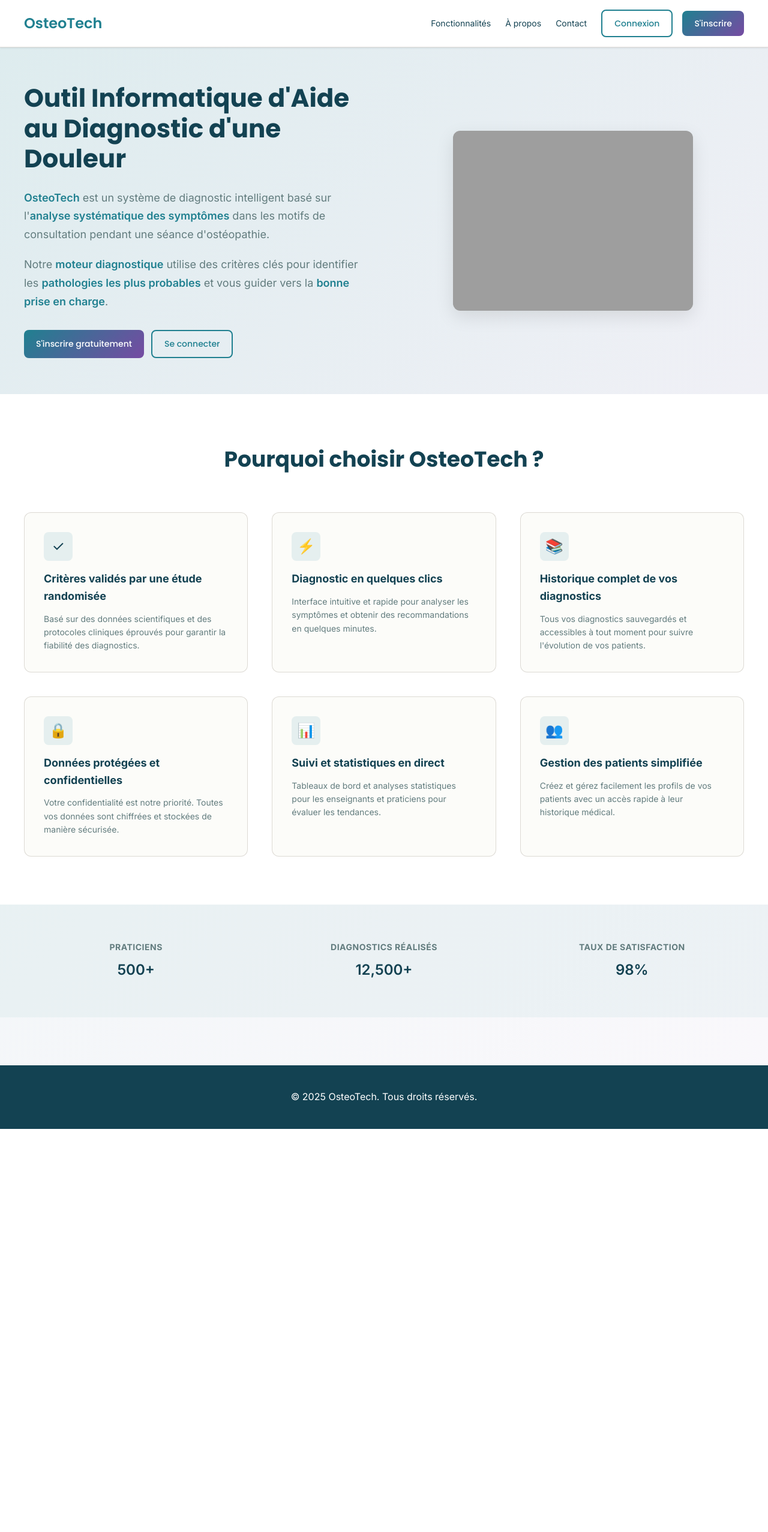
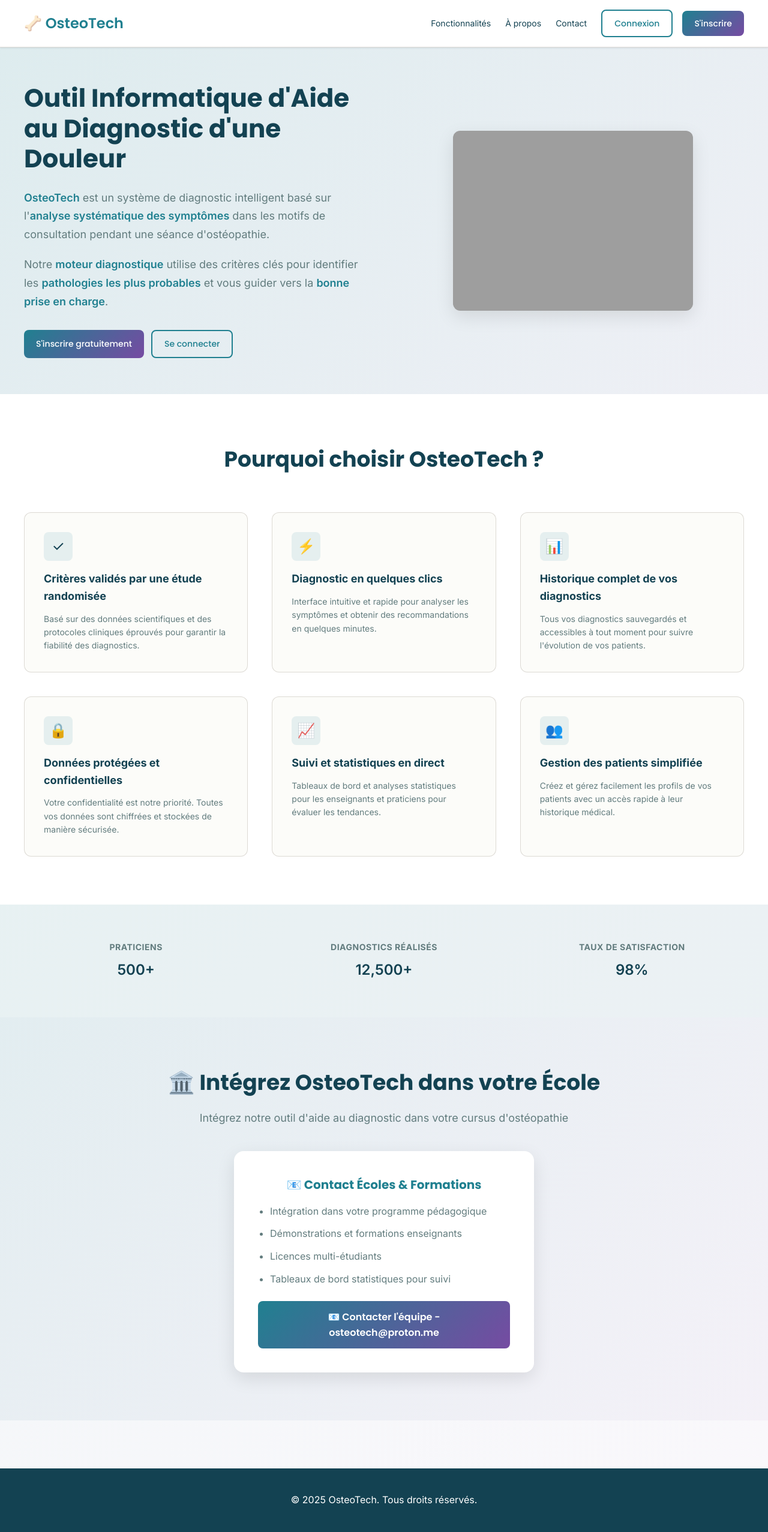
Before and after one commit to Osteo8420/Osteotech, a Flask app: page / in a window 1280 px wide. Shown: the whole page at 60% size. Before the commit the page ends 1882 px from the top, so only its background shows below. Run offline with Flask 3, Linux system fonts and the light colour scheme; some libraries are stand-ins or nearby versions; grey boxes are pictures that could not be loaded.

Commit message:
ajout session contact dans index

```diff
--- a/templates/index.html
+++ b/templates/index.html
@@ -17,13 +17,18 @@
             --color-bg: #fcfcf9;
             --color-surface: #ffffff;
             --color-border: rgba(94, 82, 64, 0.2);
-            --color-success: #20808d;
-            --font-family: 'Inter', -apple-system, BlinkMacSystemFont, sans-serif;
+            --font-family: Inter, -apple-system, BlinkMacSystemFont, sans-serif;
             --shadow-sm: 0 1px 3px rgba(0, 0, 0, 0.1);
             --shadow-md: 0 4px 12px rgba(0, 0, 0, 0.1);
             --shadow-lg: 0 10px 30px rgba(0, 0, 0, 0.1);
         }
-        * { box-sizing: border-box; margin: 0; padding: 0; }
+
+        * {
+            box-sizing: border-box;
+            margin: 0;
+            padding: 0;
+        }
+
         body {
             font-family: var(--font-family);
             background: linear-gradient(135deg, rgba(32, 128, 144, 0.08) 0%, rgba(118, 75, 162, 0.04) 100%);
@@ -31,6 +36,7 @@
             line-height: 1.6;
             min-height: 100vh;
         }
+
         /* Header Navigation */
         header {
             background: var(--color-surface);
@@ -41,6 +47,7 @@
             z-index: 100;
             box-shadow: var(--shadow-sm);
         }
+
         .header-container {
             max-width: 1200px;
             margin: 0 auto;
@@ -48,6 +55,7 @@
             justify-content: space-between;
             align-items: center;
         }
+
         .logo {
             font-size: 24px;
             font-weight: 600;
@@ -56,18 +64,39 @@
             display: flex;
             align-items: center;
             gap: 8px;
-            font-family: 'Poppins', sans-serif;
+            font-family: Poppins, sans-serif;
         }
-        nav { display: flex; gap: 24px; align-items: center; }
+
+        nav {
+            display: flex;
+            gap: 24px;
+            align-items: center;
+        }
+
         nav a {
             color: var(--color-text);
             text-decoration: none;
             font-size: 14px;
             transition: color 0.3s ease;
         }
-        nav a:hover { color: var(--color-primary); }
-        .nav-right { display: flex; gap: 1rem; align-items: center; }
-        .user-info { background: rgba(32, 128, 144, 0.1); padding: 0.5rem 1rem; border-radius: 8px; font-size: 14px; }
+
+        nav a:hover {
+            color: var(--color-primary);
+        }
+
+        .nav-right {
+            display: flex;
+            gap: 1rem;
+            align-items: center;
+        }
+
+        .user-info {
+            background: rgba(32, 128, 144, 0.1);
+            padding: 0.5rem 1rem;
+            border-radius: 8px;
+            font-size: 14px;
+        }
+
         .btn {
             display: inline-flex;
             align-items: center;
@@ -80,30 +109,36 @@
             border: none;
             text-decoration: none;
             transition: all 0.3s ease;
-            font-family: 'Poppins', sans-serif;
+            font-family: Poppins, sans-serif;
         }
+
         .btn--primary {
             background: linear-gradient(135deg, var(--color-primary), var(--color-secondary));
             color: white;
         }
+
         .btn--primary:hover {
             box-shadow: var(--shadow-lg);
             transform: translateY(-2px);
         }
+
         .btn--secondary {
             background: transparent;
             color: var(--color-primary);
             border: 2px solid var(--color-primary);
         }
+
         .btn--secondary:hover {
             background: var(--color-primary);
             color: white;
         }
+
         /* Hero Section */
         .hero {
             padding: 60px 20px;
             background: linear-gradient(135deg, rgba(32, 128, 144, 0.08) 0%, rgba(118, 75, 162, 0.04) 100%);
         }
+
         .hero-container {
             max-width: 1200px;
             margin: 0 auto;
@@ -112,25 +147,39 @@
             gap: 60px;
             align-items: center;
         }
+
         .hero-content h1 {
             font-size: 42px;
             margin-bottom: 24px;
             color: var(--color-text);
             line-height: 1.2;
-            font-family: 'Poppins', sans-serif;
+            font-family: Poppins, sans-serif;
         }
+
         .hero-content p {
             font-size: 18px;
             color: var(--color-text-secondary);
             margin-bottom: 20px;
             line-height: 1.7;
         }
-        .hero-highlight { font-weight: 600; color: var(--color-primary); }
-        .hero-cta { display: flex; gap: 12px; margin-top: 32px; flex-wrap: wrap; }
+
+        .hero-highlight {
+            font-weight: 600;
+            color: var(--color-primary);
+        }
+
+        .hero-cta {
+            display: flex;
+            gap: 12px;
+            margin-top: 32px;
+            flex-wrap: wrap;
+        }
+
         .hero-image {
             display: flex;
             justify-content: center;
         }
+
         .hero-image img {
             max-width: 100%;
             height: auto;
@@ -138,27 +187,32 @@
             box-shadow: var(--shadow-lg);
             object-fit: cover;
         }
+
         /* Features */
         .features {
             padding: 80px 20px;
             background: var(--color-surface);
         }
+
         .features-container {
             max-width: 1200px;
             margin: 0 auto;
         }
+
         .section-title {
             text-align: center;
             font-size: 36px;
             margin-bottom: 60px;
             color: var(--color-text);
-            font-family: 'Poppins', sans-serif;
+            font-family: Poppins, sans-serif;
         }
+
         .features-grid {
             display: grid;
             grid-template-columns: repeat(auto-fit, minmax(280px, 1fr));
             gap: 40px;
         }
+
         .feature-card {
             background: var(--color-bg);
             border: 1px solid var(--color-border);
@@ -166,11 +220,13 @@
             padding: 32px;
             transition: all 0.3s ease;
         }
+
         .feature-card:hover {
             box-shadow: var(--shadow-lg);
             border-color: var(--color-primary);
             transform: translateY(-4px);
         }
+
         .feature-icon {
             width: 48px;
             height: 48px;
@@ -182,21 +238,25 @@
             font-size: 24px;
             margin-bottom: 16px;
         }
+
         .feature-card h3 {
             font-size: 18px;
             margin-bottom: 12px;
             color: var(--color-text);
         }
+
         .feature-card p {
             font-size: 14px;
             color: var(--color-text-secondary);
             line-height: 1.6;
         }
+
         /* Trust Section */
         .trust-section {
             background: rgba(32, 128, 144, 0.05);
             padding: 60px 20px;
         }
+
         .trust-container {
             max-width: 1200px;
             margin: 0 auto;
@@ -205,6 +265,7 @@
             gap: 40px;
             text-align: center;
         }
+
         .trust-item h4 {
             font-size: 14px;
             color: var(--color-text-secondary);
@@ -212,11 +273,82 @@
             letter-spacing: 0.5px;
             margin-bottom: 8px;
         }
+
         .trust-item p {
             font-size: 24px;
             font-weight: 600;
             color: var(--color-text);
         }
+
+        /* Contact Section */
+        .contact-section {
+            padding: 80px 20px;
+            background: linear-gradient(135deg, rgba(32, 128, 144, 0.08) 0%, rgba(118, 75, 162, 0.04) 100%);
+        }
+
+        .contact-container {
+            max-width: 800px;
+            margin: 0 auto;
+            text-align: center;
+        }
+
+        .contact-section h2 {
+            font-size: 36px;
+            margin-bottom: 16px;
+            color: var(--color-text);
+            font-family: Poppins, sans-serif;
+        }
+
+        .contact-section > div > p {
+            font-size: 18px;
+            color: var(--color-text-secondary);
+            margin-bottom: 40px;
+            line-height: 1.6;
+        }
+
+        .contact-card {
+            background: var(--color-surface);
+            padding: 2.5rem;
+            border-radius: 16px;
+            box-shadow: var(--shadow-lg);
+            max-width: 500px;
+            margin: 0 auto;
+            transition: all 0.3s ease;
+        }
+
+        .contact-card:hover {
+            transform: translateY(-8px);
+        }
+
+        .contact-card h3 {
+            font-size: 20px;
+            color: var(--color-primary);
+            margin-bottom: 16px;
+            font-family: Poppins, sans-serif;
+        }
+
+        .contact-card ul {
+            text-align: left;
+            font-size: 16px;
+            color: var(--color-text-secondary);
+            margin-bottom: 24px;
+            line-height: 1.6;
+            padding-left: 20px;
+        }
+
+        .contact-card li {
+            margin-bottom: 12px;
+        }
+
+        .contact-card .btn {
+            display: inline-flex;
+            align-items: center;
+            gap: 8px;
+            padding: 14px 28px;
+            font-size: 16px;
+            font-weight: 600;
+        }
+
         /* Footer */
         footer {
             background: var(--color-text);
@@ -225,19 +357,46 @@
             text-align: center;
             margin-top: 80px;
         }
+
         .footer-container {
             max-width: 1200px;
             margin: 0 auto;
         }
+
         /* Responsive */
         @media (max-width: 768px) {
-            .hero-container { grid-template-columns: 1fr; gap: 40px; }
-            .hero-content h1 { font-size: 28px; }
-            .hero-content p { font-size: 16px; }
-            .hero-cta { flex-direction: column; }
-            .trust-container { grid-template-columns: 1fr; gap: 30px; }
-            nav { gap: 12px; font-size: 12px; flex-wrap: wrap; }
-            .header-container { flex-direction: column; gap: 1rem; }
+            .hero-container {
+                grid-template-columns: 1fr;
+                gap: 40px;
+            }
+
+            .hero-content h1 {
+                font-size: 28px;
+            }
+
+            .hero-content p {
+                font-size: 16px;
+            }
+
+            .hero-cta {
+                flex-direction: column;
+            }
+
+            .trust-container {
+                grid-template-columns: 1fr;
+                gap: 30px;
+            }
+
+            nav {
+                gap: 12px;
+                font-size: 12px;
+                flex-wrap: wrap;
+            }
+
+            .header-container {
+                flex-direction: column;
+                gap: 1rem;
+            }
         }
     </style>
 </head>
@@ -245,7 +404,7 @@
     <!-- Header -->
     <header>
         <div class="header-container">
-            <a href="/" class="logo">OsteoTech</a>
+            <a href="#" class="logo">🦴 OsteoTech</a>
             <nav>
                 <a href="#features">Fonctionnalités</a>
                 <a href="#about">À propos</a>
@@ -270,8 +429,12 @@
         <div class="hero-container">
             <div class="hero-content">
                 <h1>Outil Informatique d'Aide au Diagnostic d'une Douleur</h1>
-                <p><span class="hero-highlight">OsteoTech</span> est un système de diagnostic intelligent basé sur l'<span class="hero-highlight">analyse systématique des symptômes</span> dans les motifs de consultation pendant une séance d'ostéopathie.</p>
-                <p>Notre <span class="hero-highlight">moteur diagnostique</span> utilise des critères clés pour identifier les <span class="hero-highlight">pathologies les plus probables</span> et vous guider vers la <span class="hero-highlight">bonne prise en charge</span>.</p>
+                <p>
+                    <span class="hero-highlight">OsteoTech</span> est un système de diagnostic intelligent basé sur l'<span class="hero-highlight">analyse systématique des symptômes</span> dans les motifs de consultation pendant une séance d'ostéopathie.
+                </p>
+                <p>
+                    Notre <span class="hero-highlight">moteur diagnostique</span> utilise des critères clés pour identifier les <span class="hero-highlight">pathologies les plus probables</span> et vous guider vers la <span class="hero-highlight">bonne prise en charge</span>.
+                </p>
                 <div class="hero-cta">
                     {% if user %}
                     <a href="/app" class="btn btn--primary">Commencer le diagnostic</a>
@@ -304,7 +467,7 @@
                     <p>Interface intuitive et rapide pour analyser les symptômes et obtenir des recommandations en quelques minutes.</p>
                 </div>
                 <div class="feature-card">
-                    <div class="feature-icon">📚</div>
+                    <div class="feature-icon">📊</div>
                     <h3>Historique complet de vos diagnostics</h3>
                     <p>Tous vos diagnostics sauvegardés et accessibles à tout moment pour suivre l'évolution de vos patients.</p>
                 </div>
@@ -314,7 +477,7 @@
                     <p>Votre confidentialité est notre priorité. Toutes vos données sont chiffrées et stockées de manière sécurisée.</p>
                 </div>
                 <div class="feature-card">
-                    <div class="feature-icon">📊</div>
+                    <div class="feature-icon">📈</div>
                     <h3>Suivi et statistiques en direct</h3>
                     <p>Tableaux de bord et analyses statistiques pour les enseignants et praticiens pour évaluer les tendances.</p>
                 </div>
@@ -345,6 +508,27 @@
         </div>
     </section>
 
+    <!-- Contact Section -->
+    <section id="contact" class="contact-section">
+        <div class="contact-container">
+            <h2>🏛️ Intégrez OsteoTech dans votre École</h2>
+            <p>Intégrez notre outil d'aide au diagnostic dans votre cursus d'ostéopathie</p>
+
+            <div class="contact-card">
+                <h3>📧 Contact Écoles & Formations</h3>
+                <ul>
+                    <li>Intégration dans votre programme pédagogique</li>
+                    <li>Démonstrations et formations enseignants</li>
+                    <li>Licences multi-étudiants</li>
+                    <li>Tableaux de bord statistiques pour suivi</li>
+                </ul>
+                <a href="mailto:osteotech@proton.me?subject=OsteoTech%20-%20Écoles%20&%20Formations" class="btn btn--primary">
+                    📧 Contacter l'équipe - osteotech@proton.me
+                </a>
+            </div>
+        </div>
+    </section>
+
     <!-- Footer -->
     <footer>
         <div class="footer-container">
```
Lines whose indentation alone changed are shown as unchanged.
